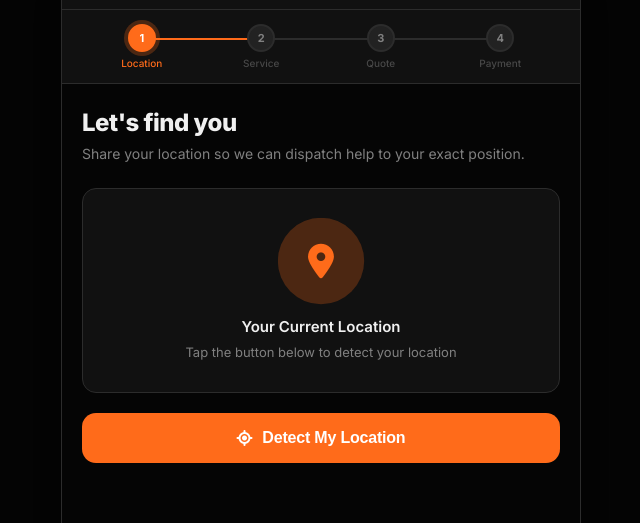
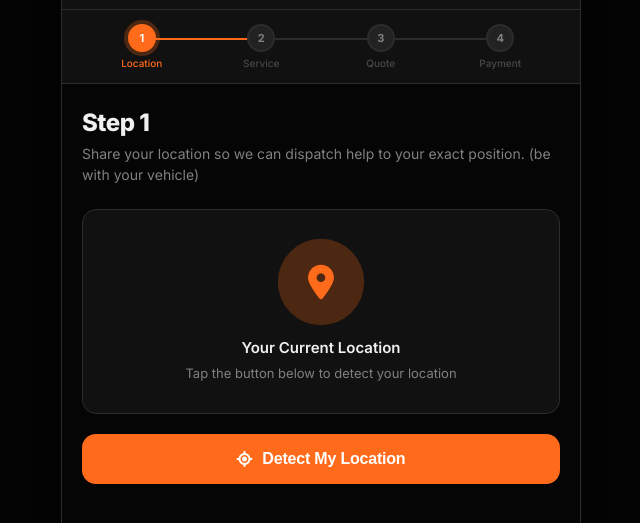
Before and after one commit to BOMBKILLA49/roadsid.com, a website: page index.html in a window 1280 px wide. Shown: the part 55-578 px from the top of the page, without its empty margins (319-959 px from the left). Drawn offline with nearby package versions, Linux system fonts and the light colour scheme.

Commit message:
Update index.html

```diff
--- a/index.html
+++ b/index.html
@@ -811,8 +811,8 @@
 
   <!-- ─────────────── STEP 1: LOCATION ─────────────── -->
   <section class="step" id="step-1">
-    <h1 class="step-title">Let's find you</h1>
-    <p class="step-subtitle">Share your location so we can dispatch help to your exact position.</p>
+    <h1 class="step-title">Step 1</h1>
+    <p class="step-subtitle">Share your location so we can dispatch help to your exact position. (be with your vehicle)</p>
 
     <div class="location-hero">
       <div class="loc-icon-wrap">
```
